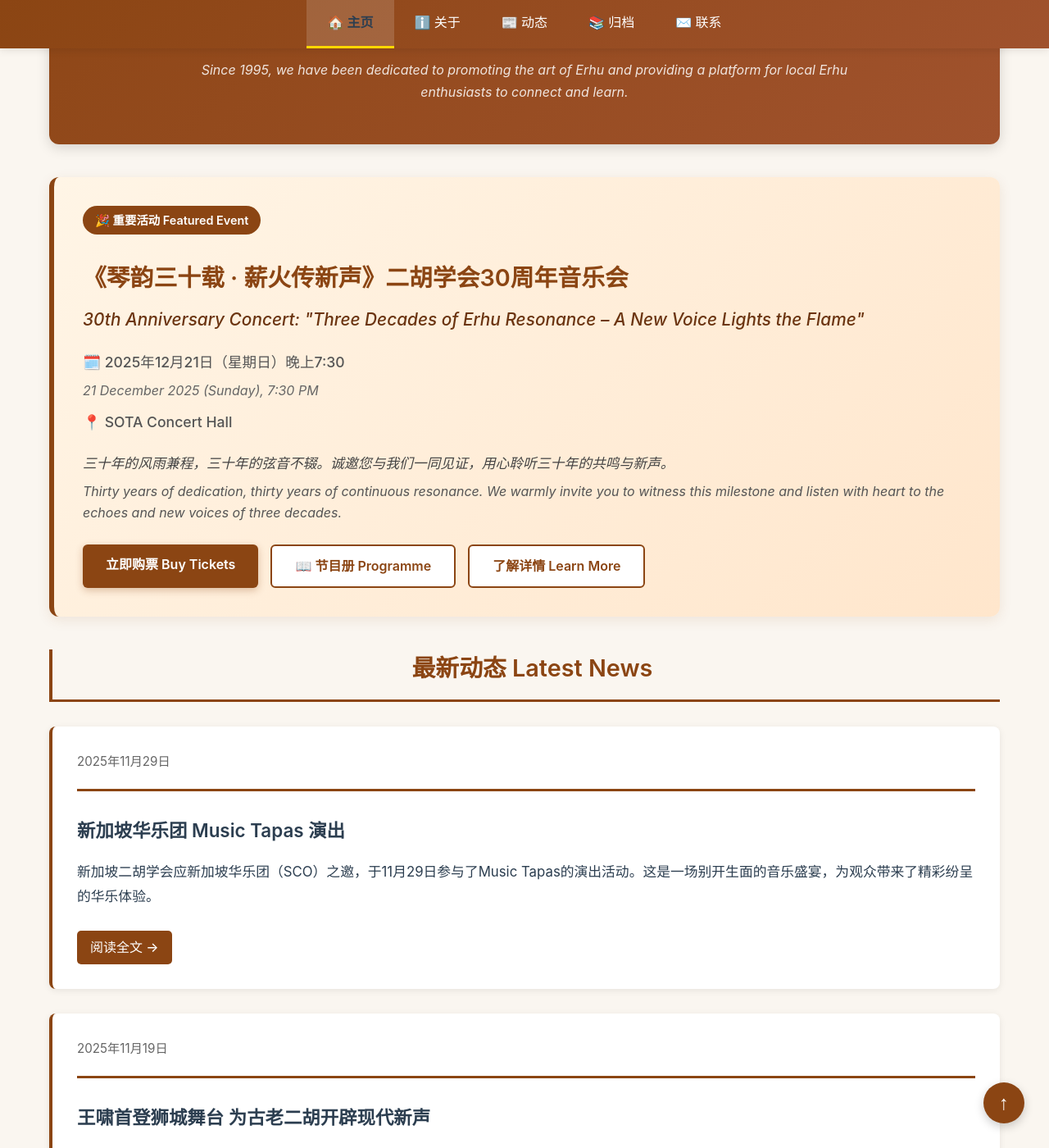
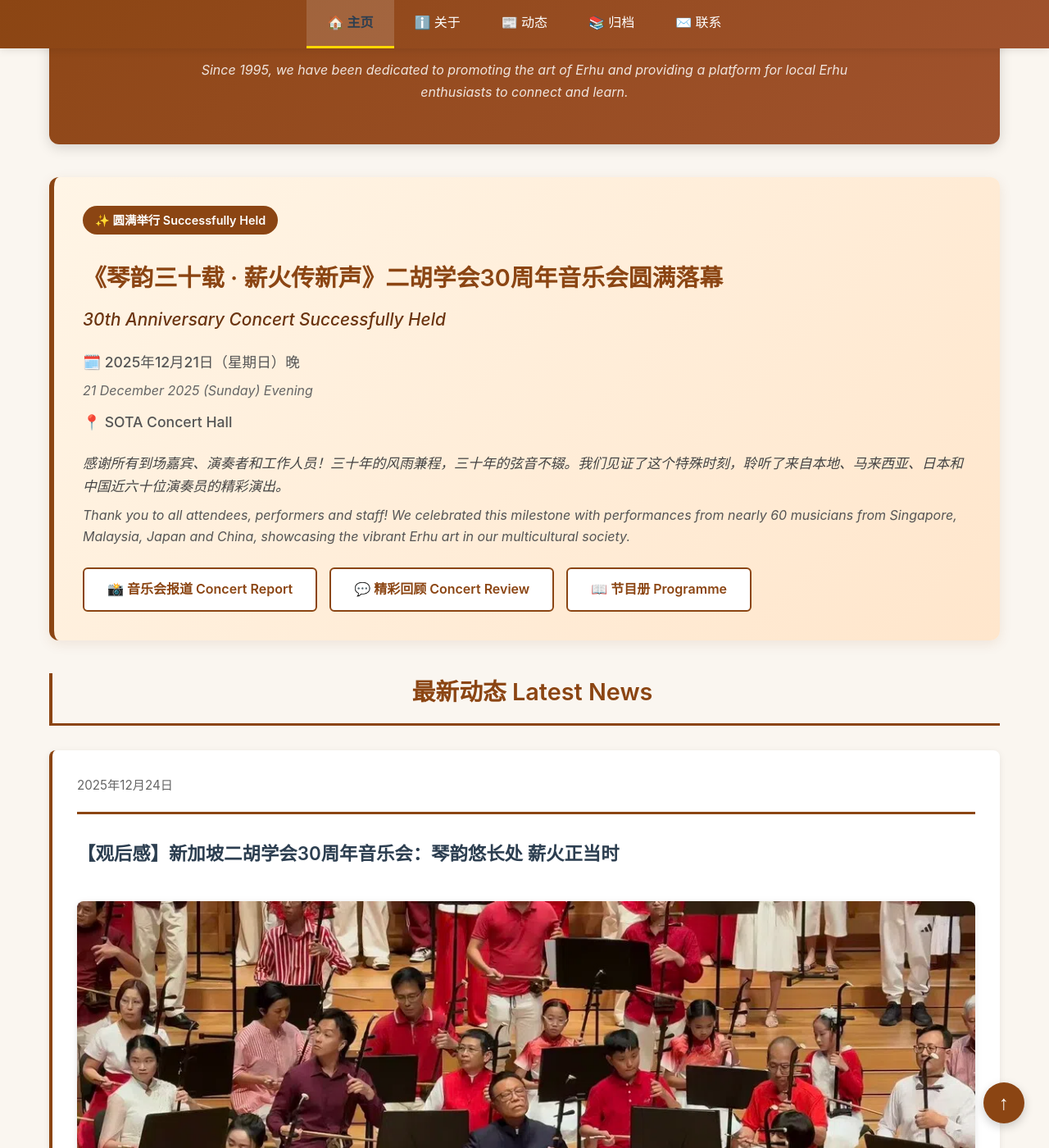
Before and after one commit to sgerhusociety/sgerhusociety.github.io, a Jekyll site: the page built from index.html, in a window 1280 px wide and 1400 px high, scrolled down 837 px. Shown: the whole window at 82% size. Built offline with Jekyll 4.4.1, drawn with Linux system fonts in a browser that asks for light colours; some of the changed text lies outside the part shown.

Commit message:
feat: add concert details and reports for the 30th Anniversary Erhu Concert

```diff
--- /dev/null
+++ b/_posts/2025-12-22-30th-anniversary-concert.md
@@ -0,0 +1,21 @@
+---
+layout: post
+title: "《琴韵三十载·薪火传新声》新加坡二胡学会成立三十周年音乐会"
+date: 2025-12-22
+---
+{% include center-caption-image.html src="/files/2025-12-30th-anniversary/4.jpg" %}
+
+12月21日晚，《琴韵三十载·薪火传新声》新加坡二胡学会成立三十周年音乐会在新加坡艺术学院SOTA音乐厅圆满举行。
+<!--more-->
+
+我们感谢到场的所有观众，特别是主宾蔡瑞隆先生Eric Chua的莅临。也感谢台前的近六十位来自本地、马来西亚、日本和中国的演奏员，幕后的所有工作人员，二胡学会执委团队，特别是会长王方亮教授，副会长翁凤梅女士、刘智乐先生的辛勤付出与指导。
+
+感谢我们的海外特邀演出嘉宾，中国音乐学院教师，著名青年二胡演奏家王啸，为我们带来了非常精彩的演出。
+
+愿二胡艺术在新加坡这片多元文化的沃土上薪火相传、不断创新，绽放出更加璀璨而持久的艺术光彩。新加坡二胡学会会更加努力为本地华乐爱好者带来更多精彩的演出和活动。希望大家继续关注支持我们🥰
+{% include center-caption-image.html src="/files/2025-12-30th-anniversary/1.jpg" %}
+{% include center-caption-image.html src="/files/2025-12-30th-anniversary/2.jpg" %}
+{% include center-caption-image.html src="/files/2025-12-30th-anniversary/3.jpg" %}
+{% include center-caption-image.html src="/files/2025-12-30th-anniversary/5.webp" %}
+{% include center-caption-image.html src="/files/2025-12-30th-anniversary/6.jpg" %}
+{% include center-caption-image.html src="/files/2025-12-30th-anniversary/7.jpg" %}
--- /dev/null
+++ b/_posts/2025-12-24-30th-anniversary-review.md
@@ -0,0 +1,57 @@
+---
+layout: post
+title: "【观后感】新加坡二胡学会30周年音乐会：琴韵悠长处 薪火正当时"
+date: 2025-12-24
+---
+
+{% include center-caption-image.html src="/files/2025-12-30th-anniversary/5.webp" %}
+
+非常欣慰在年终之际能出席新加坡二胡学会成立30周年音乐会"琴韵三十载·薪火传新声"。晚会节目富有张力，曲目贯穿古今，从经典名曲到现代创作，再到扎根本土的作品，别具韵味。演奏形式从独奏、重奏、再到大齐奏，充分彰显胡琴音乐的无限魅力。
+<!--more-->
+
+演奏者从二胡当今一把手、金钟奖得主王啸到二胡爱好者，既有新加坡华乐团的胡琴演奏家，也有总编辑、律师、医生、老师、工作人士、退休人士，还有小学、中学、高中及大学生等。二胡学会所秉持的"传承、创新、交流、发展"宗旨在这场音乐会里得到充分体现。同时，学会积极深化国际交流，邀请王啸来新加坡首次演出。音乐会亦展现了新生力量的琴韵，腿还不着地的年幼演奏者竟能演绎出高难度的二胡经典。学会致力推动二胡艺术在新加坡及区域内的持续繁荣，让更多人欣赏到琴韵之美，聆听弦韵悠长！
+
+### 《名曲联奏》开启音乐之旅
+
+{% include youtubePlayer.html id="DpWTjO75Sy0" %}
+
+为音乐会掀开序幕的是由二胡学会会长王方亮所编的《名曲联奏》。联奏串烧多首耳熟能详的二胡名曲，从《战马奔腾》《奔驰在千里草原》《拉骆驼》《江南春色》到《赛马》，把观众带到中国大江南北。可能为方便练习和演出，不用劳动乐队而选择由MIDI伴奏，如能加入钢琴或小乐队伴奏将更臻完美。
+
+### 琴童齐奏展现风采
+
+由五名琴童组成的二胡齐奏演出《葡萄熟了》这首家喻户晓的考级和比赛常用指定曲。单独演绎已经很不容易，琴童能齐心协力把这首有一定难度的曲子演好，值得我们喝彩！
+
+### 程琛深情诠释《缘》
+
+《缘》由学会常务副会长程琛担任独奏，王方亮特地为这次音乐会重新改编。作品以深情细腻的二胡音色和旋律化意象为音乐语言，程琛深情诠释，展现出《缘》所蕴含的精神共鸣与诗意。
+
+### 王啸《红梅随想》精彩绝伦
+
+上半场压轴节目是由王啸独奏的二胡经典协奏曲《红梅随想》。她右手运弓充满神韵和力量，每一段乐句都在指尖和弓弦上发挥得淋漓尽致。唯一美中不足是王啸把其中《江姐》降B调"mi so mi re do la……"这段拿掉了。这可能是考虑到音乐会时长，所以无法完整演奏全曲。值得一提的是钢琴伴奏张铂文，其伴奏恰到好处，都能弹到点上，与王啸配合无间。
+
+### 两弦演绎四弦快节奏
+
+下半场序幕曲是二胡齐奏《阳光照耀着塔什库尔干》，由王啸带领众演奏者演绎。这首曲子具有浓烈的塔吉克族音乐风格，难度很高。可以想象，原本用小提琴演绎的作品，如今要用两条弦的二胡演绎快节奏旋律有多困难。但这首齐奏曲可说是当晚最动听的曲目之一，估计所有演奏者用了"洪荒之力"才把曲子排练好。
+
+### 《慢三六》展现深厚功力
+
+《慢三六》由两位新加坡华乐团演奏家翁凤玫和刘智乐呈献，用两把不同定弦的二胡来演奏，在音色、弓指法和技巧方面都需要深厚功力。两位演奏家不愧是历练丰富的二胡演奏家，演绎风格上不仅继承了传统特色，也展现出现代演奏技艺，委婉动听。
+
+### 《第五二胡狂想曲—赞歌》
+
+{% include youtubePlayer.html id="HiFXY9nHXX0" %}
+
+音乐会最令人期待的，是王建民创作的《第五二胡狂想曲—赞歌》（简称《五狂》）。该作品为第12届金钟奖二胡比赛委约作品，这一赛事素有"世界二胡奥林匹克大赛"美誉。此次的演奏者王啸就是第12届金钟奖前三名获奖者之一，如今再次演绎《五狂》，驾轻就熟，风采依然。
+
+### 《无界》温馨献礼
+
+{% include youtubePlayer.html id="sNcSA6ptdm8" %}
+
+音乐会最后大齐奏刘智乐创作的《无界》，可说是对SG60和二胡学会成立30周年最温馨的献礼。刘智乐亲自指挥，在王方亮的领奏下，充满力量，在喝彩欢呼声中，把音乐会推上高潮。
+
+---
+
+**作者：何伟山**
+*新加坡华乐团行政总监、新加坡华乐总会副会长*
+
+*转载自联合早报*
--- a/index.html
+++ b/index.html
@@ -15,18 +15,18 @@
 
 <!-- Featured Event Section -->
 <div class="featured-event">
-	<div class="featured-badge">🎉 重要活动 Featured Event</div>
-	<h2>《琴韵三十载 · 薪火传新声》二胡学会30周年音乐会</h2>
-	<h3 class="event-title-en">30th Anniversary Concert: "Three Decades of Erhu Resonance – A New Voice Lights the Flame"</h3>
-	<p class="event-date">🗓️ 2025年12月21日（星期日）晚上7:30</p>
-	<p class="event-date-en">21 December 2025 (Sunday), 7:30 PM</p>
+	<div class="featured-badge">✨ 圆满举行 Successfully Held</div>
+	<h2>《琴韵三十载 · 薪火传新声》二胡学会30周年音乐会圆满落幕</h2>
+	<h3 class="event-title-en">30th Anniversary Concert Successfully Held</h3>
+	<p class="event-date">🗓️ 2025年12月21日（星期日）晚</p>
+	<p class="event-date-en">21 December 2025 (Sunday) Evening</p>
 	<p class="event-venue">📍 SOTA Concert Hall</p>
-	<p class="event-description">三十年的风雨兼程，三十年的弦音不辍。诚邀您与我们一同见证，用心聆听三十年的共鸣与新声。</p>
-	<p class="event-description-en">Thirty years of dedication, thirty years of continuous resonance. We warmly invite you to witness this milestone and listen with heart to the echoes and new voices of three decades.</p>
+	<p class="event-description">感谢所有到场嘉宾、演奏者和工作人员！三十年的风雨兼程，三十年的弦音不辍。我们见证了这个特殊时刻，聆听了来自本地、马来西亚、日本和中国近六十位演奏员的精彩演出。</p>
+	<p class="event-description-en">Thank you to all attendees, performers and staff! We celebrated this milestone with performances from nearly 60 musicians from Singapore, Malaysia, Japan and China, showcasing the vibrant Erhu art in our multicultural society.</p>
 	<div class="event-actions">
-		<a href="https://sistic.com.sg/events/erhu1225" class="btn-primary" target="_blank">立即购票 Buy Tickets</a>
+		<a href="{{ site.baseurl }}/blog/2025/12/22/30th-anniversary-concert" class="btn-secondary">📸 音乐会报道 Concert Report</a>
+		<a href="{{ site.baseurl }}/blog/2025/12/24/30th-anniversary-review" class="btn-secondary">💬 精彩回顾 Concert Review</a>
 		<a href="{{ site.baseurl }}/files/2025-12-30th-anniversary/2025-anniversary-concert-booklet.pdf" class="btn-secondary" target="_blank">📖 节目册 Programme</a>
-		<a href="{{ site.baseurl }}/blog/2025/09/01/30th-anniversary-concert" class="btn-secondary">了解详情 Learn More</a>
 	</div>
 </div>
 
```
Also changed, not shown: files/2025-12-30th-anniversary/1.jpg (added), files/2025-12-30th-anniversary/2.jpg (added), files/2025-12-30th-anniversary/3.jpg (added), files/2025-12-30th-anniversary/30th_Anniversary_Concert.jpg, files/2025-12-30th-anniversary/4.jpg (added), files/2025-12-30th-anniversary/5.webp (added), files/2025-12-30th-anniversary/6.jpg (added), files/2025-12-30th-anniversary/7.jpg (added), files/2025-12-30th-anniversary/8.jpg (added).
